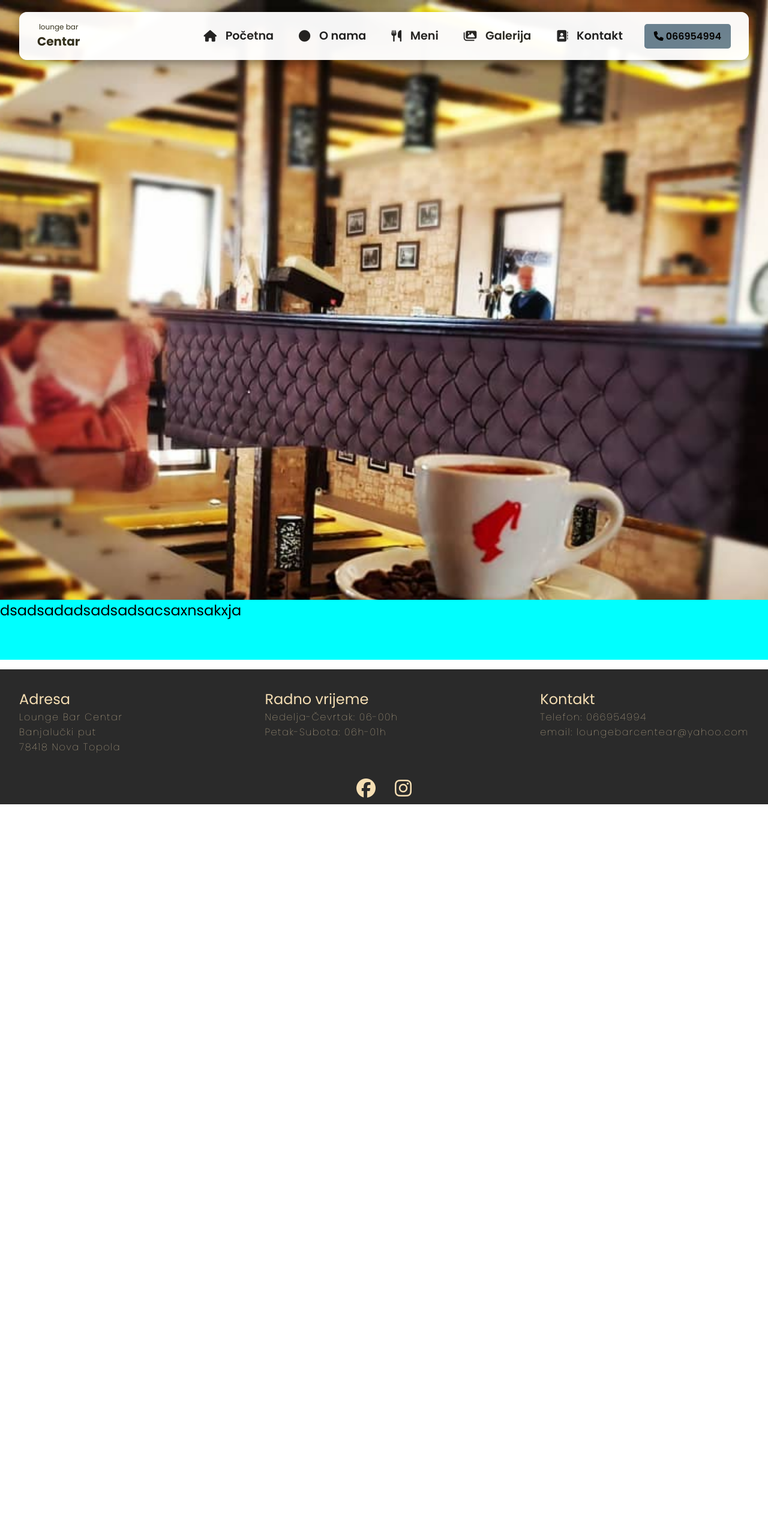
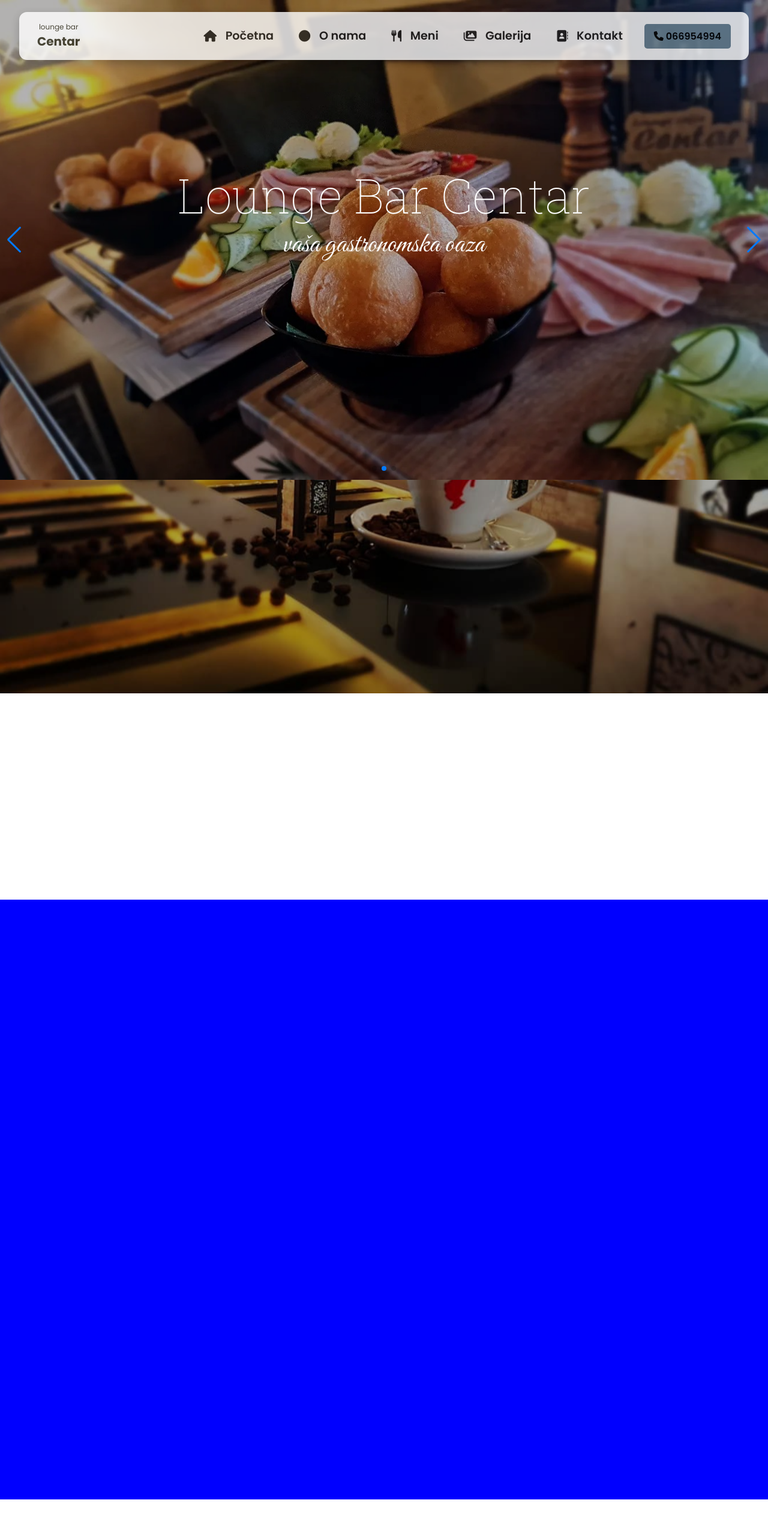
Before and after one commit to ZeljkoM1987/loungebar, a React (Vite) app: page /contact in a window 1280 px wide. Shown: the top 2566 px of the page at 60% size. Before the commit the page ends 1341 px from the top, so only its background shows below. Built offline with nearby package versions, Linux system fonts and the light colour scheme; a web font is replaced by a local one.

Commit message:
proba parr3

```diff
--- a/package.json
+++ b/package.json
@@ -12,8 +12,8 @@
   "dependencies": {
     "react": "^18.2.0",
     "react-dom": "^18.2.0",
-    "react-parallax": "^3.5.1",
     "react-router-dom": "^6.22.0",
+    "react-scroll-parallax": "^3.4.5",
     "swiper": "^11.0.6"
   },
   "devDependencies": {
--- a/src/components/HomeIntro.jsx
+++ b/src/components/HomeIntro.jsx
@@ -5,7 +5,6 @@ import TripImg1 from '../../assets/16.jpg';
 import TripImg2 from '../../assets/36.jpg';
 import TripImg3 from '../../assets/33.jpg';
 import par from '../../assets/52jpg.jpg';
-import { Parallax } from "react-parallax";
 import { PreporukaItems } from "./PreporukaItems";
 import { Swiper, SwiperSlide } from 'swiper/react';
 import delivery from '../../assets/delivery.svg';
@@ -58,18 +57,14 @@ export const HomeIntro = () => {
 
         </div>
       </div>
-      <Parallax strength={800}>
 
-<div className="contentpar"></div>
 
-    </Parallax>
 
-    <Parallax strength={800} >
 
       <div className="intro-text">
               <h2>Sa ponosom vam predstavljamo našu raskošnu selekciju jela, pripremljenih sa strašću i pažnjom, kako biste uživali u svakom trenutku provedenom za stolom.</h2>
             </div>
-          </Parallax>
+
 
 
 
--- a/src/index.css
+++ b/src/index.css
@@ -26,13 +26,25 @@ justify-content: space-around;
 
 .text-contact {
   height: 1000px;
+
 }
 .co {
   min-height:  1000px;
   transform: translateZ(100px);
+  background-image: url("../../assets/52jpg.jpg");
 
 }
-.test {
-  height: 100px;
-  background-color: aqua;
+.slow {
+
+display: flex;
+justify-content: center;
+align-items: center;
+
 }
+.fast {
+  height: 1000px;
+display: flex;
+justify-content: center;
+align-items: center;
+background-color:blue;
+}
--- a/src/routes/Contact.jsx
+++ b/src/routes/Contact.jsx
@@ -1,33 +1,53 @@
 import { Navbar } from "../components/Navbar";
 import {Hero} from '../components/Hero';
 import ContactImg from '../../assets/18.jpg';
-import { Parallax } from "react-parallax";
+import { useParallax, Parallax, ParallaxProvider  } from 'react-scroll-parallax';
+
+
+
 
 export const Contact = () => {
 
+
     return (
       <>
-
-
-
-        {/*<Hero
+<Hero
          cName= "heromid"
          heroImg= {ContactImg}
          title = "Contact"
 
-         btnClass="hide"/>*/}
-         <Parallax strength={600} bgImage={ContactImg}  >
-          <div className="co"></div>
-
-         </Parallax>
-         <div className="test">
-          <h2>dsadsadadsadsadsacsaxnsakxja</h2>
-
-         </div>
+         btnClass="hide"/>
 
 
+<ParallaxProvider>
+
+    <Parallax speed={-100}>
+      <div className="slow" >
+        <img src={ContactImg} alt="" />
+
+      </div>
+    </Parallax>
+    <Parallax speed={10}>
+      <div className="fast" />
+    </Parallax>
+
+    </ParallaxProvider>
+  </>
+
+)
+
+}
+    {/* <Hero
+         cName= "heromid"
+         heroImg= {ContactImg}
+         title = "Contact"
+
+         btnClass="hide"/>
+   <div className="container-body">
+      <div ref={parallax.ref} className="spinner"></div>
+    </div>
 
         <Navbar />
-      </>
-    )
-}
+    </>
+  */
+ }
```
Also changed, not shown: 1 other file (tests, documents, lock files or other folders).
